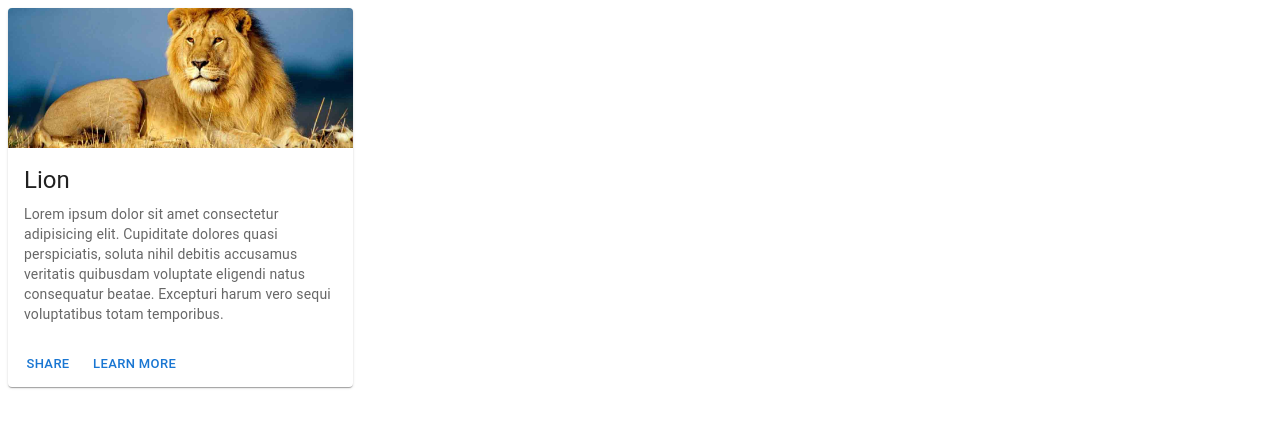
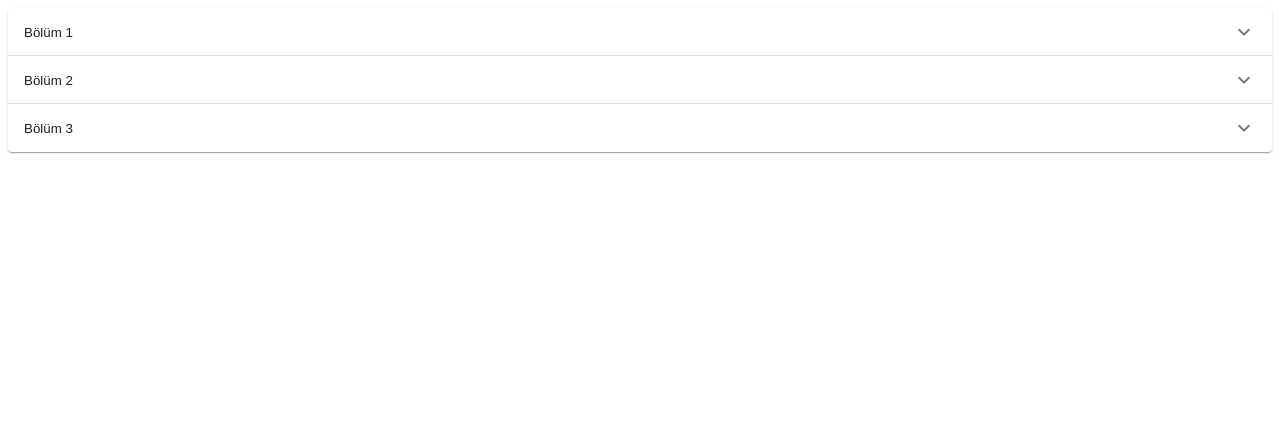
Before and after one commit to GokhanKus/ReactTraining, a React (Vite) app in the folder 16.material-ui/: page / in a window 1280 px wide. Shown: the top 428 px of the page. Built offline with nearby package versions, Linux system fonts and the light colour scheme.

Commit message:
MUI Accordion

```diff
--- a/16.material-ui/src/App.jsx
+++ b/16.material-ui/src/App.jsx
@@ -8,6 +8,7 @@ import MUIAutoComplete from './components/MUIAutoComplete'
 import MUIStack from './components/MUIStack'
 import MUIGrid from './components/MUIGrid'
 import MUICard from './components/MUICard'
+import MUIAccordion from './components/MUIAccordion'
 
 function App() {
 
@@ -20,7 +21,8 @@ function App() {
       {/* <MUIAutoComplete /> */}
       {/* <MUIStack /> */}
       {/* <MUIGrid /> */}
-      <MUICard />
+      {/* <MUICard /> */}
+      <MUIAccordion />
     </div>
   )
 }
--- /dev/null
+++ b/16.material-ui/src/components/MUIAccordion.jsx
@@ -0,0 +1,49 @@
+import React, { useState } from 'react'
+import Accordion from '@mui/material/Accordion';
+import AccordionDetails from '@mui/material/AccordionDetails';
+import AccordionSummary from '@mui/material/AccordionSummary';
+import Typography from '@mui/material/Typography';
+import ExpandMoreIcon from '@mui/icons-material/ExpandMore';
+
+function MUIAccordion() {
+    const [expanded, setExpanded] = useState(false);
+
+    const handleChange = (panel) => (event, isExpanded) => {
+        setExpanded(isExpanded ? panel : false);
+    };
+    return (
+        <div>
+            <Accordion expanded={expanded === 'panel1'} onChange={handleChange('panel1')}>
+                <AccordionSummary expandIcon={<ExpandMoreIcon />}>Bölüm 1</AccordionSummary>
+                <AccordionDetails>
+                    <Typography>
+                        Nulla facilisi. Phasellus sollicitudin nulla et quam mattis feugiat.
+                        Aliquam eget maximus est, id dignissim quam.
+                    </Typography>
+                </AccordionDetails>
+            </Accordion>
+
+            <Accordion expanded={expanded === 'panel2'} onChange={handleChange('panel2')}>
+                <AccordionSummary expandIcon={<ExpandMoreIcon />}>Bölüm 2</AccordionSummary>
+                <AccordionDetails>
+                    <Typography>
+                        Nulla facilisi. Phasellus sollicitudin nulla et quam mattis feugiat.
+                        Aliquam eget maximus est, id dignissim quam.
+                    </Typography>
+                </AccordionDetails>
+            </Accordion>
+
+            <Accordion expanded={expanded === 'panel3'} onChange={handleChange('panel3')}>
+                <AccordionSummary expandIcon={<ExpandMoreIcon />}>Bölüm 3</AccordionSummary>
+                <AccordionDetails>
+                    <Typography>
+                        Nulla facilisi. Phasellus sollicitudin nulla et quam mattis feugiat.
+                        Aliquam eget maximus est, id dignissim quam.
+                    </Typography>
+                </AccordionDetails>
+            </Accordion>
+        </div>
+    )
+}
+
+export default MUIAccordion
```
